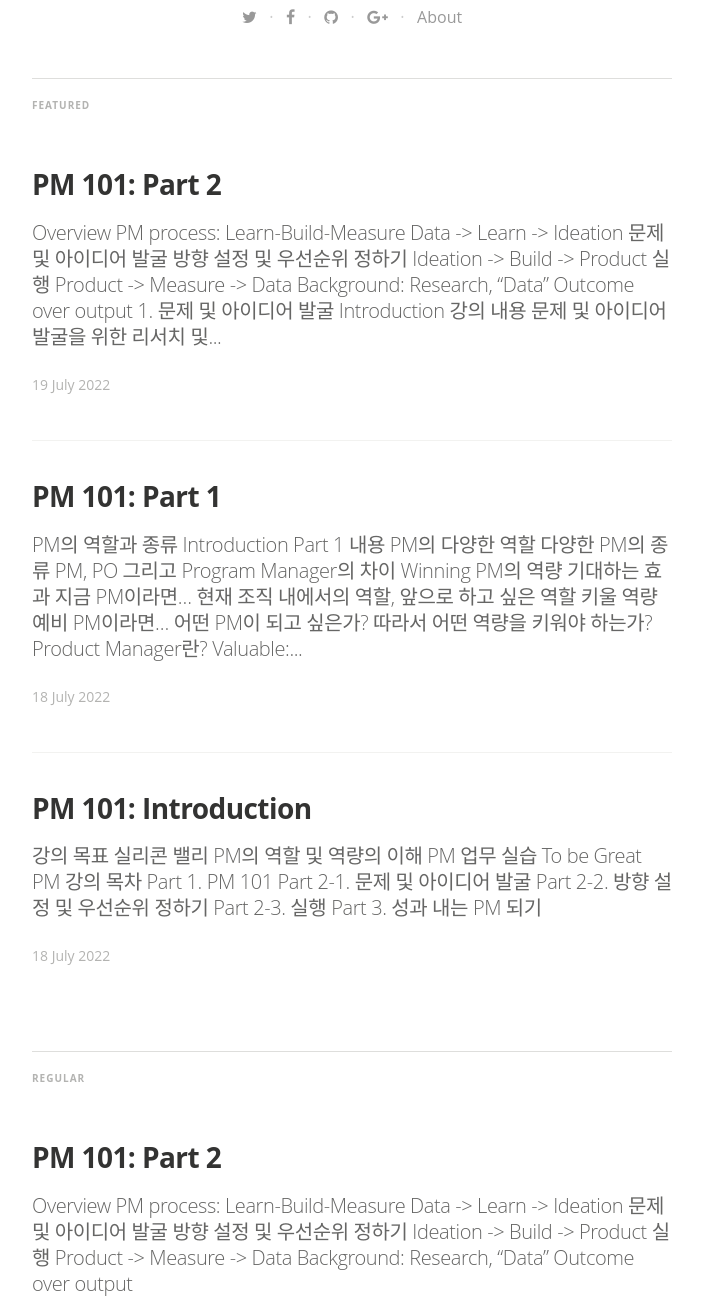
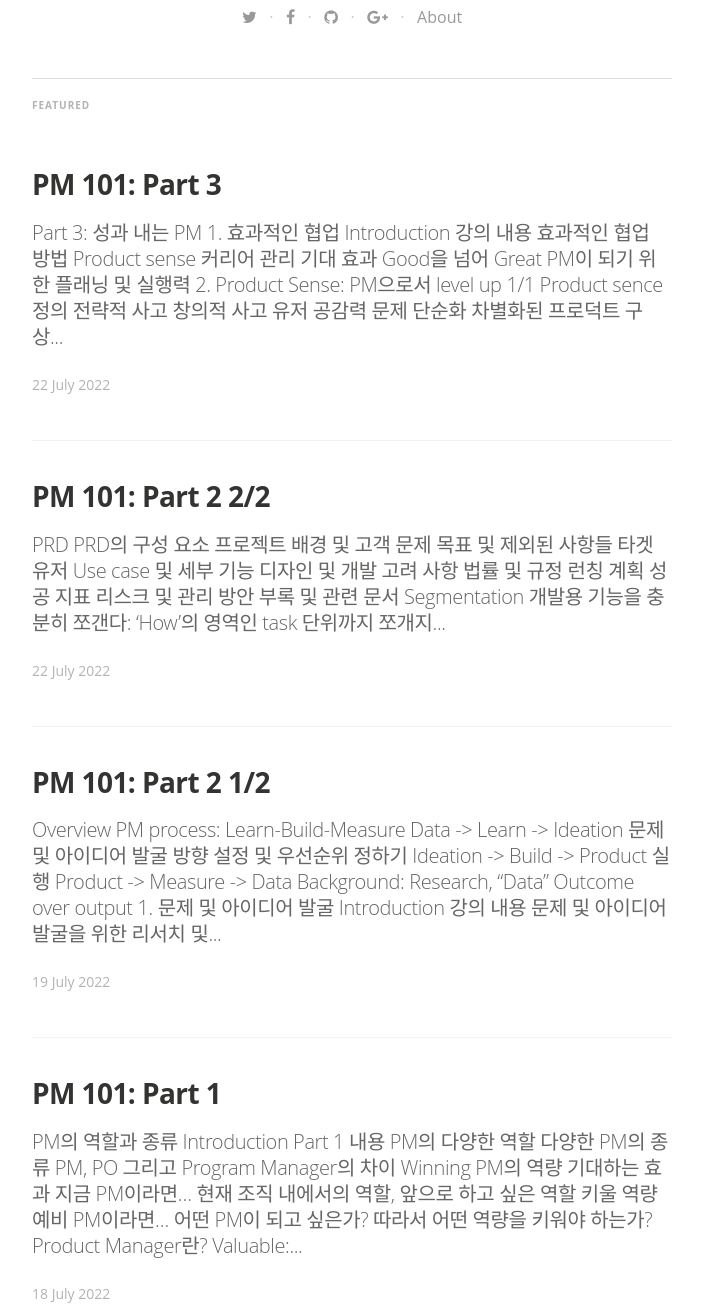
Before and after one commit to YI-Hongju/YI-Hongju.github.io, a Jekyll site: the page built from index.html, in a window 1280 px wide and 1400 px high, scrolled down 538 px, cut to the strip 95-1400 px from the top of the window. Shown: the whole strip, without its empty margins (288-991 px from the left). Built offline with Jekyll 4.4.1, drawn with Linux system fonts in a browser that asks for light colours; nearby versions of some CDN libraries; some web fonts are replaced; the list of posts is cut into pages by our own code; some of the changed text lies outside the part shown.

Commit message:
Complete Part 3-4: Example of case question

```diff
--- a/_posts/2022-07-19-pm-101-part02.md
+++ b/_posts/2022-07-19-pm-101-part02.md
@@ -1,6 +1,6 @@
 ---
 layout: post
-title:  "PM 101: Part 2"
+title:  "PM 101: Part 2 1/2"
 date: 2022-07-19
 categories: PM101
 tags: featured
--- /dev/null
+++ b/_posts/2022-07-22-pm-101-part02-01.md
@@ -0,0 +1,38 @@
+---
+layout: post
+title:  "PM 101: Part 2 2/2"
+date: 2022-07-22
+categories: PM101
+tags: featured
+image: /assets/article_images/2014-11-30-mediator_features/night-track.JPG
+image2: /assets/article_images/2014-11-30-mediator_features/night-track-mobile.JPG
+---
+
+## PRD
+---
+### PRD의 구성 요소
+* 프로젝트 배경 및 고객 문제
+* 목표 및 제외된 사항들
+* 타겟 유저
+* Use case 및 세부 기능
+* 디자인 및 개발 고려 사항
+* 법률 및 규정
+* 런칭 계획
+* 성공 지표
+* 리스크 및 관리 방안
+* 부록 및 관련 문서
+
+## Segmentation
+---
+### 개발용
+1. 기능을 충분히 쪼갠다: 'How'의 영역인 task 단위까지 쪼개지 않는다
+1. Definition of done: 쪼갠 기능의 완료(acceptance criteria)를 정의
+1. 지표 트래킹을 위한 logging: 개발자와 데이터의 저장 및 접근 방법을 논의
+
+### Agile project
+>Project > Epic > Story > Task
+
+1. Project: 팀 목표의 단위, 여러 epic으로 나눠짐
+1. Epic: 사용자의 작은 목표/job 완수의 단위, 여러 use case별 story를 모은 짐
+1. Story(User story): 사용자의 use case 완수의 단위
+1. Task: 개발자가 정의하는 단일 story를 위한 단위
--- /dev/null
+++ b/_posts/2022-07-22-pm-101-part03.md
@@ -0,0 +1,77 @@
+---
+layout: post
+title:  "PM 101: Part 3"
+date: 2022-07-22
+categories: PM101
+tags: featured
+image: /assets/article_images/2014-11-30-mediator_features/night-track.JPG
+image2: /assets/article_images/2014-11-30-mediator_features/night-track-mobile.JPG
+---
+
+# Part 3: 성과 내는 PM
+
+# 1. 효과적인 협업
+
+## Introduction
+---
+### 강의 내용
+1. 효과적인 협업 방법
+1. Product sense
+1. 커리어 관리
+
+### 기대 효과
+* Good을 넘어 Great PM이 되기 위한 플래닝 및 실행력
+
+# 2. Product Sense: PM으로서 level up 1/1
+
+## Product sence
+---
+### 정의
+1. 전략적 사고
+1. 창의적 사고
+1. 유저 공감력
+1. 문제 단순화
+1. 차별화된 프로덕트 구상
+1. 지속 가능한 비즈니스 모델 구상
+
+# 3. 커리어 관리:  PM으로서 level up 2/2
+
+## Development starts with self-awareness
+>궁극적 물음: 미래에 어떤 사람이 되고 싶은가?
+
+---
+### Various
+1. Business
+1. Research & Design
+1. Engineering
+1. Data
+1. Leadership & Soft skills
+
+# 4. Load to PM
+
+## Common route
+---
+* Associate PM Program: Bachelor's Degree
+* Transfer
+    1. S/W Engineer
+    1. Desinger
+    1. etc.
+* Similar jobs
+    1. Strategy consulting
+    1. Domain expert
+    1. Ex CEO
+
+## PM 역량 증명
+---
+1. Side project
+1. PM의 사고방식 연습
+    * PRD
+    * App teardown
+1. 사내 로테이션(3 ~ 6개월)
+1. 현 직무 내에서 PM과 유사한 업무 수행
+1. Insight를 살리면서 직무 전환
+
+## 면접 접근법
+---
+1. 나만의 structure
+1. 효과적인 delivery
```
Also changed, not shown: 5 other files.
